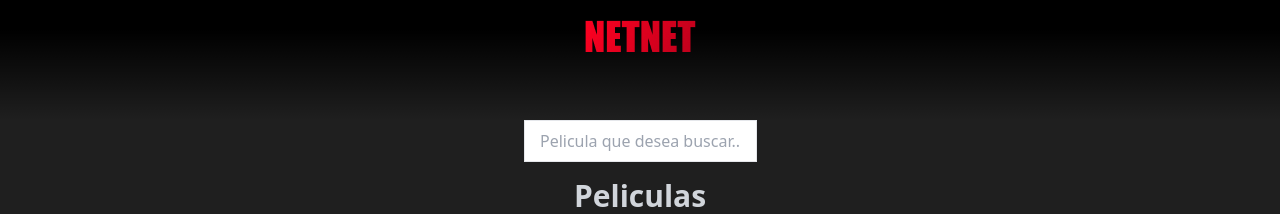
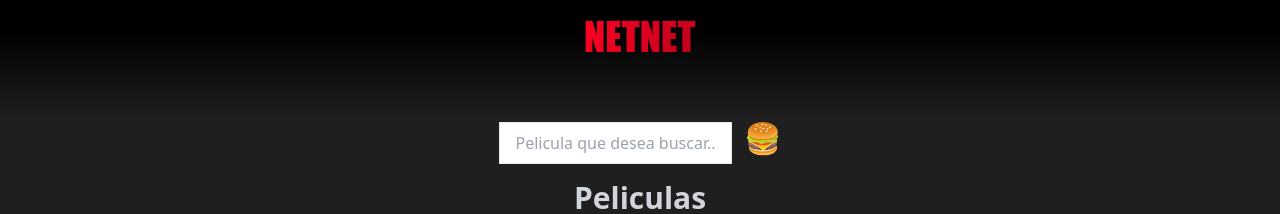
Before and after one commit to TomasAybar/PeliFinder, a React (Vite) app: page / in a window 1280 px wide. Shown: the top 214 px of the page. Built offline with nearby package versions, Linux system fonts and the light colour scheme; no server answers.

Commit message:
prueba de input search

```diff
--- a/src/components/Populares.jsx
+++ b/src/components/Populares.jsx
@@ -11,6 +11,7 @@ const Populares = () => {
 
     const [popularMovies, setPopularMovies] = useState([]) // traigo mis peliculas
     const [page, setPage] = useState(1)
+    const [search, setSearch] = useState('')
 
     // llama a las populares
     useEffect(() => {
@@ -30,8 +31,38 @@ const Populares = () => {
 
     }
 
+    const handleSearch = async () => {
+
+        if (search !== '') {
+
+            const res = await dispatch(moviesActions.getSearchMovie(search))
+
+            setPopularMovies(res.data.results)
+        } else {
+            console.log('campos vacios')
+        }
+
+
+
+    }
+
+
+
     return (
+        <>
+            {/* search */}
+            <div className='text-center'>
+                <input
+                    className='py-2 text-center border'
+                    placeholder='Pelicula que desea buscar..'
+                    type='text'
+                    onKeyUp={(e) => setSearch(e.target.value)}
+                // onChange={}
+                />
+                <button className='text-3xl ml-3' onClick={handleSearch}>🍔</button>
+            </div>
 
+            {/* contenedor peliculas */}
             <div>
                 <h3 className='text-center text-3xl font-bold py-4 text-gray-300'>Peliculas</h3>
 
@@ -88,6 +119,7 @@ const Populares = () => {
                 </div>
 
             </div>
+        </>
     )
 }
 
--- a/src/pages/Home.jsx
+++ b/src/pages/Home.jsx
@@ -5,7 +5,7 @@ import Filtros from '../components/Filtros'
 const Home = () => {
   return (
     <>
-    <Filtros />
+    {/* <Filtros /> */}
     <Populares />
     </>
   )
--- a/src/redux/actions/moviesActions.jsx
+++ b/src/redux/actions/moviesActions.jsx
@@ -36,6 +36,16 @@ const moviesActions = {
         }
     },
 
+    getSearchMovie: (text) => {
+
+        return async (dispatch, getState) => {
+
+            const res = await axios.get(`https://api.themoviedb.org/3/search/movie?api_key=da105d94ec008192c58e8fcad8b05171&language=es-MX&query=${text}`)
+            return res
+
+        }
+    },
+
 }
 
 export default moviesActions;
```
Lines whose indentation alone changed are shown as unchanged.
